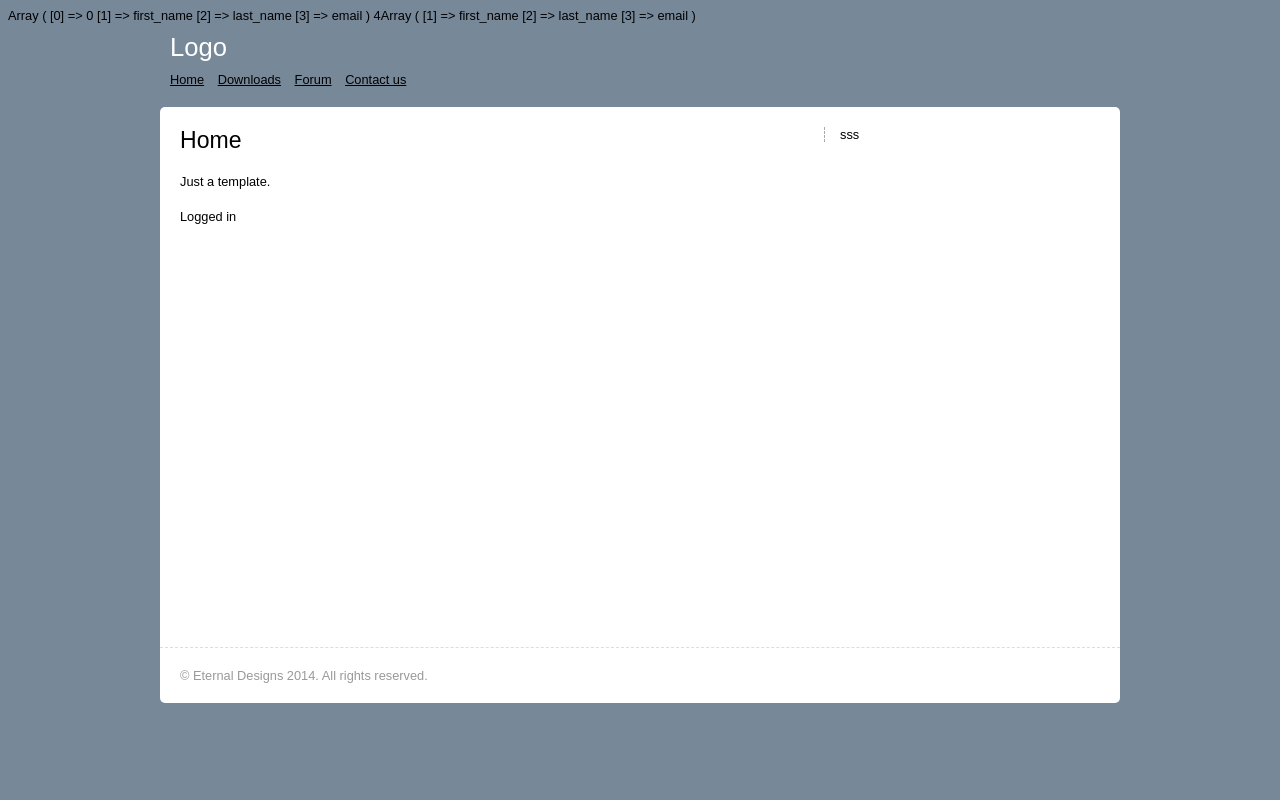
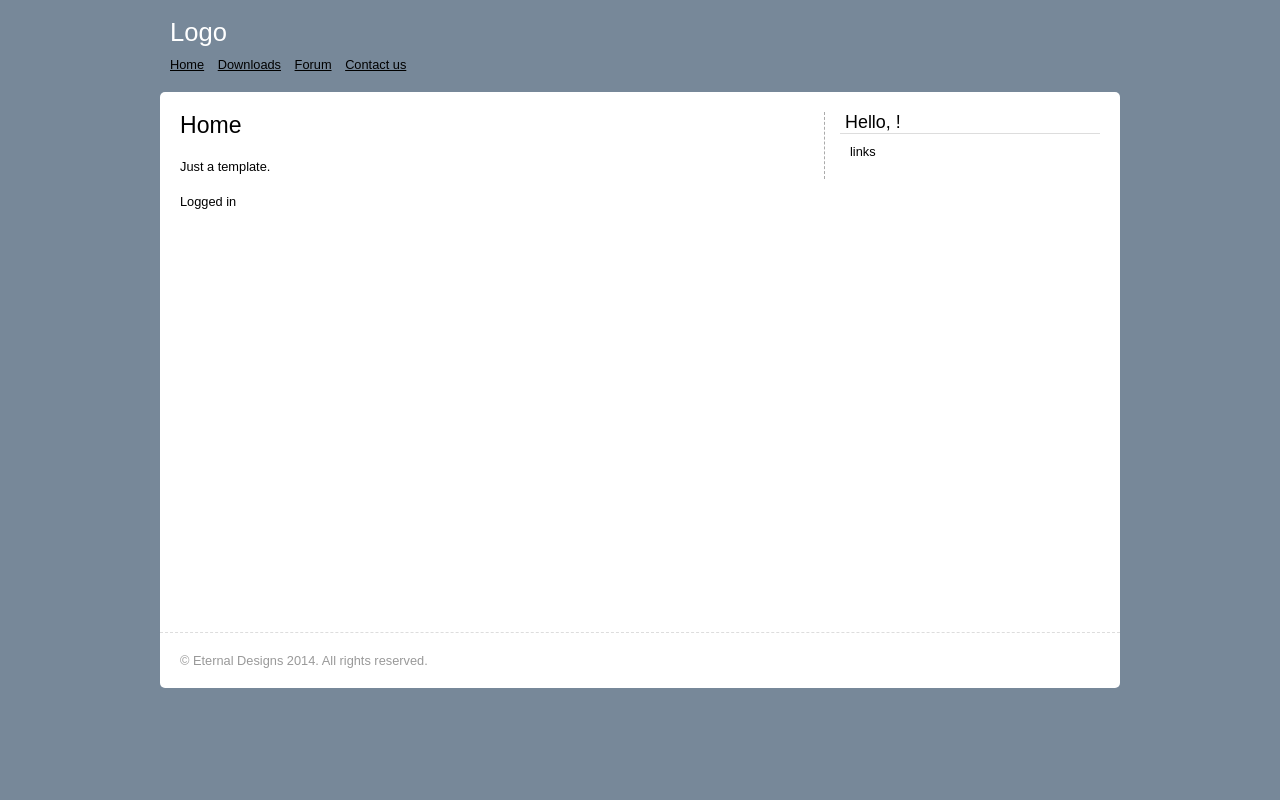
Before and after one commit to cyrusonline/login, a PHP site: page / in a window 1280 px wide. Run offline with PHP 8.4, Linux system fonts and the light colour scheme; the visitor is signed in with stand-in values (Sample User, id 1); data comes from the database, SQL or seed files in the repository; some libraries are stand-ins or nearby versions.

Commit message:
start lecture 9

```diff
--- a/core/functions/users.php
+++ b/core/functions/users.php
@@ -8,14 +8,26 @@ function user_data($user_id){
 
 	//echo $func_num_args;
 
-	print_r($func_get_args);
+// 	print_r($func_get_args);
 // 	print_r($func_num_args);
 
 		if($func_num_args>1){
 			unset($func_get_args[0]);
+			$fields = '`'.implode('`,`',$func_get_args).'`';
+// 			echo "SELECT $fields FROM `users` WHERE `user_id`=$user_id";
+
+			//echo $fields;
+			$data = mysql_fetch_assoc(mysql_query("SELECT $fields FROM `users` WHERE `user_id`=$user_id"));
+// 			print_r($data);
+// 			die();
+
+
+			return $data;
+
+
 		}
-		print_r($func_num_args);
-		print_r($func_get_args);
+		//print_r($func_num_args);
+// 		print_r($func_get_args);
 
 }
 
--- a/core/init.php
+++ b/core/init.php
@@ -6,8 +6,10 @@ require 'functions/general.php';
 require 'functions/users.php';
 if(logged_in()===true){
 
+	$session_user_id = $_SESSION['user_id'];
+	$user_data = user_data($session_user_id,'user_id','username','first_name','last_name','email');
 
-	$user_data = user_data($_SESSION['user_id'],'first_name','last_name','email');
+
 
 }
 $errors= array();
--- a/includes/widgets/loggedin.php
+++ b/includes/widgets/loggedin.php
@@ -1,6 +1,6 @@
-<?php
-data
-
-
-?>
-sss
+<div class = "widget">
+<h2>Hello, <?php echo $user_data['first_name']?>!</h2>
+<div class="inner">
+links
+</div>
+</div>
```
